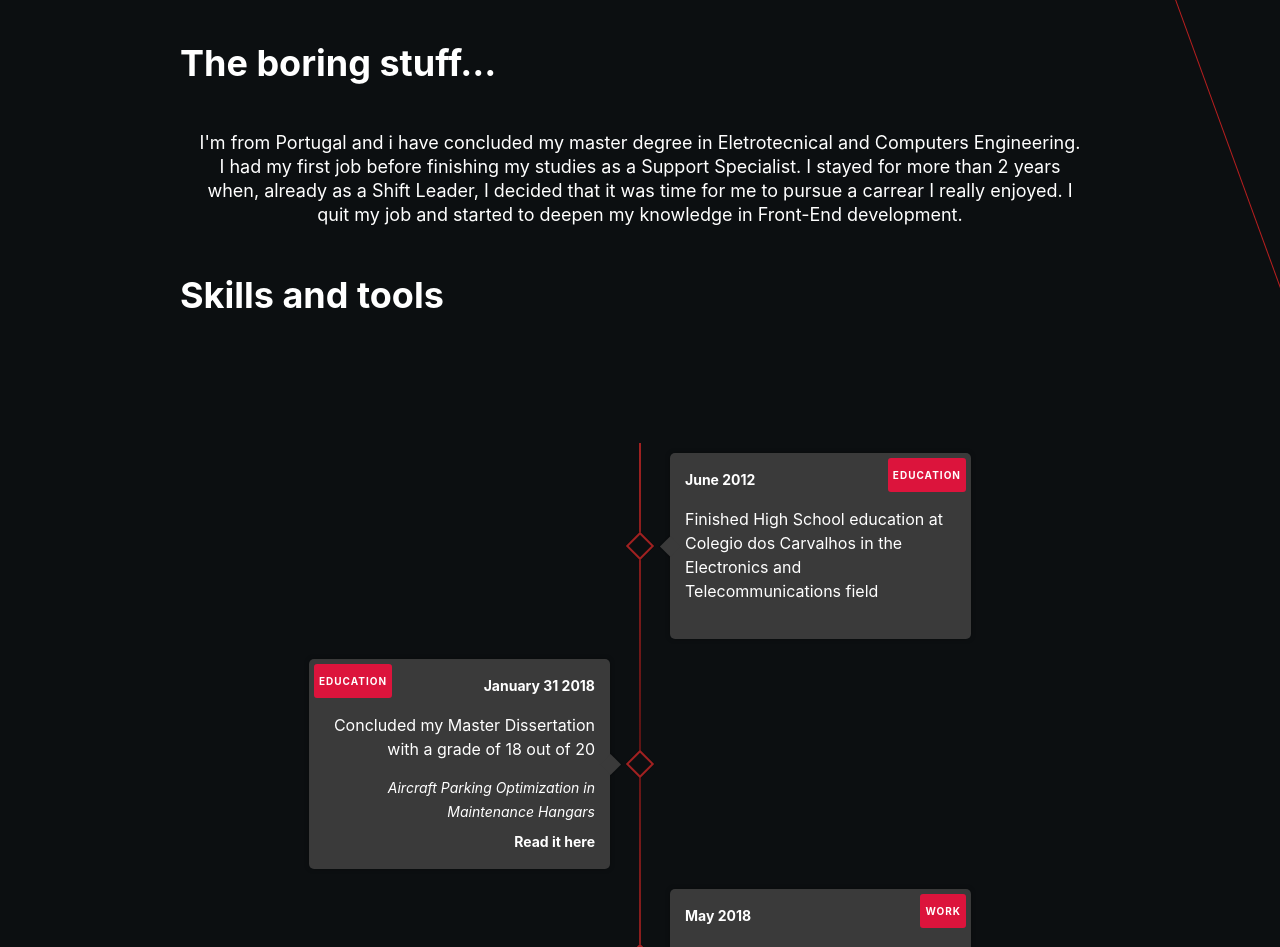
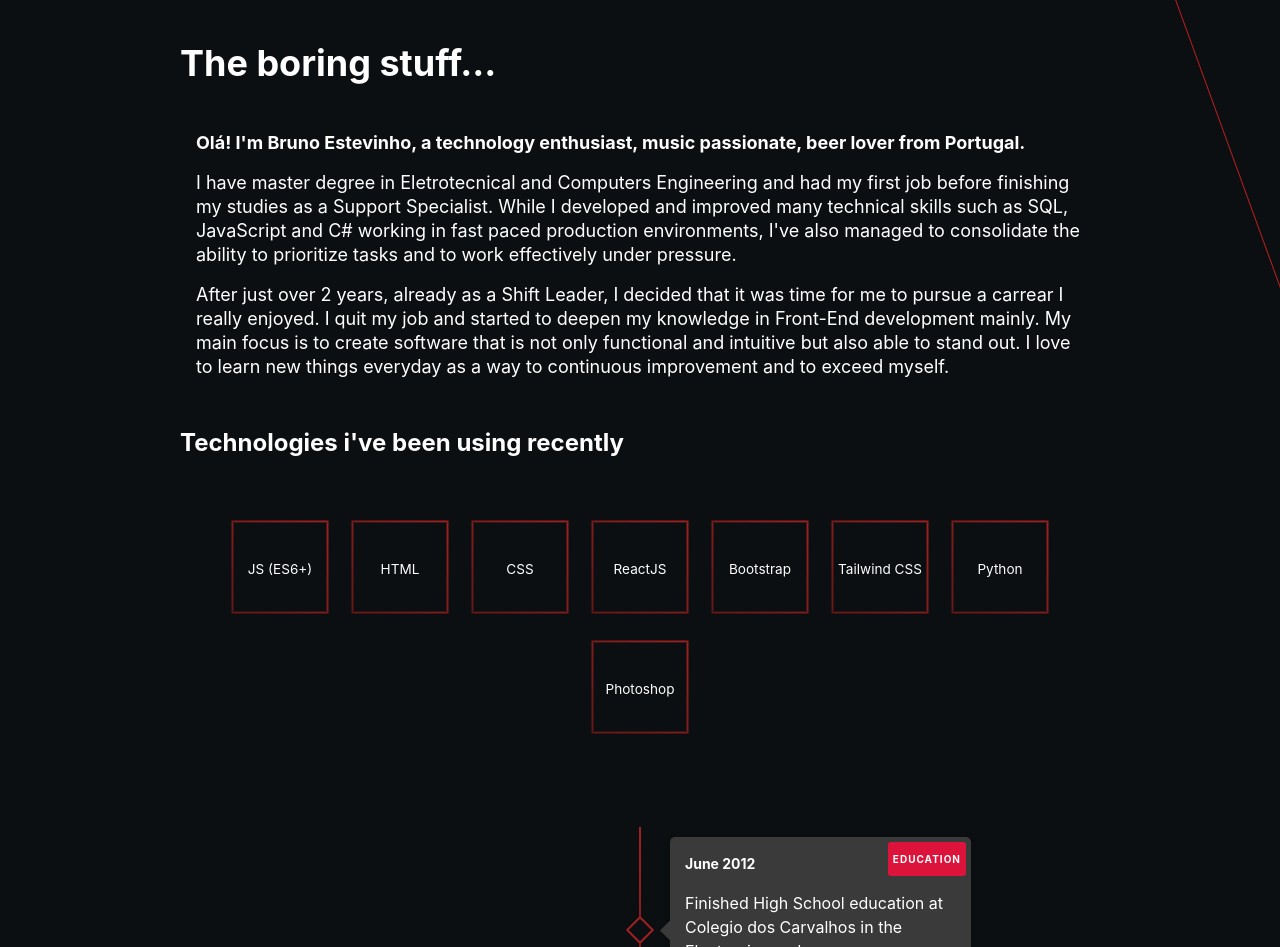
Before and after one commit to brunoestevinho/personal-webpage, a React (Create React App) app: page / in a window 1280 px wide. Shown: the part 860-1807 px from the top of the page. Built offline with nearby package versions, Linux system fonts and the light colour scheme.

Commit message:
add skills

```diff
--- a/src/App.css
+++ b/src/App.css
@@ -240,3 +240,21 @@ a {
 ::-webkit-scrollbar-thumb:hover {
   background: #555;
 }
+
+.skill {
+  display: inline-block;
+  border: 2px solid;
+  border-image-slice: 1;
+  border-image-source: linear-gradient(to bottom left, #a02121, #661717);
+  margin: 10px;
+  width: 100px;
+  height: 100px;
+  font-size: 14px;
+  line-height: 100px;
+  transition: transform 0.3s linear;
+  transform: scale(0.97, 0.93);
+}
+
+.skill:hover {
+  transform: scale(1, 1);
+}
--- a/src/components/aboutMe.js
+++ b/src/components/aboutMe.js
@@ -1,19 +1,43 @@
 import React from "react";
+
+import skills from "../data/skills";
 
 const AboutMe = () => {
   return (
     <section className="text-white pt-6 pb-20" id="about">
       <h2 className="text-4xl font-bold pb-12">The boring stuff...</h2>
-      <p className="px-4 text-center pb-12">
-        I'm from Portugal and i have concluded my master degree in
-        Eletrotecnical and Computers Engineering. I had my first job before
-        finishing my studies as a Support Specialist. I stayed for more than 2
-        years when, already as a Shift Leader, I decided that it was time for me
-        to pursue a carrear I really enjoyed. I quit my job and started to
-        deepen my knowledge in Front-End development.
+      <h3 className="px-4 pb-4">
+        <strong>
+          Olá! I'm Bruno Estevinho, a technology enthusiast, music passionate,
+          beer lover from Portugal.
+        </strong>
+      </h3>
+      <p className="px-4 pb-4">
+        I have master degree in Eletrotecnical and Computers Engineering and had
+        my first job before finishing my studies as a Support Specialist. While
+        I developed and improved many technical skills such as SQL, JavaScript
+        and C# working in fast paced production environments, I've also managed
+        to consolidate the ability to prioritize tasks and to work effectively
+        under pressure.
       </p>
-      <h2 className="text-4xl font-bold pb-12">Skills and tools</h2>
-      <p className="px-4 text-center"></p>
+      <p className="px-4 pb-12">
+        After just over 2 years, already as a Shift Leader, I decided that it
+        was time for me to pursue a carrear I really enjoyed. I quit my job and
+        started to deepen my knowledge in Front-End development mainly. My main
+        focus is to create software that is not only functional and intuitive
+        but also able to stand out. I love to learn new things everyday as a way
+        to continuous improvement and to exceed myself.
+      </p>
+      <h3 className="text-2xl font-bold pb-12">
+        Technologies i've been using recently
+      </h3>
+      <div className="px-4 text-center">
+        <ul>
+          {skills.map((skill) => (
+            <li className="skill">{skill.item}</li>
+          ))}
+        </ul>
+      </div>
     </section>
   );
 };
--- a/src/components/projects.js
+++ b/src/components/projects.js
@@ -1,5 +1,5 @@
 import React from "react";
-import project_data from "../data/projectData";
+import projectData from "../data/projectData";
 
 import { ReactComponent as GitHub } from "../images/github.svg";
 import { ReactComponent as WebPage } from "../images/webpage.svg";
@@ -13,7 +13,7 @@ const Projects = () => {
         <h2 className="text-4xl font-bold pb-3">The interesting stuff !</h2>
       </header>
       <div className="my-7 space-y-24">
-        {project_data.map((project_data, index) => (
+        {projectData.map((projectData, index) => (
           <article
             className="flex flex-wrap md:justify-between md:items-center"
             key={index}
@@ -29,17 +29,17 @@ const Projects = () => {
                 src={project1}
                 width="768px"
                 height="575px"
-                alt={project_data.title}
+                alt={projectData.title}
                 className="rounded-lg"
               />
             </picture>
             <div className="flex flex-col overflow-auto  space-y-3 my-3 mx-1 w-full md:w-5/12 ">
               <h3 className="uppercase font-bold text-lg">
-                {project_data.title}
+                {projectData.title}
               </h3>
-              <p>{project_data.description}</p>
+              <p>{projectData.description}</p>
               <div className="flex overflow-auto space-x-3 pb-2">
-                {project_data.tools.map((tool, index) => (
+                {projectData.tools.map((tool, index) => (
                   <span
                     className="border border-gray-500 px-2 py-1 rounded-lg text-sm"
                     key={index}
@@ -50,18 +50,18 @@ const Projects = () => {
               </div>
               <div className="w-auto flex space-x-5 relative">
                 <a
-                  href={project_data.github}
+                  href={projectData.github}
                   target="_blank"
                   rel="noreferrer"
-                  alt={project_data.title}
+                  alt={projectData.title}
                 >
                   <GitHub width="24px" height="24px" />
                 </a>
                 <a
-                  href={project_data.link}
+                  href={projectData.link}
                   target="_blank"
                   rel="noreferrer"
-                  alt={project_data.title}
+                  alt={projectData.title}
                 >
                   <WebPage width="24px" height="24px" />
                 </a>
--- a/src/data/projectData.js
+++ b/src/data/projectData.js
@@ -1,4 +1,4 @@
-const project_data = [
+const projectData = [
   {
     title: "Todo List",
     image: "../images/todo.png",
@@ -17,4 +17,4 @@ const project_data = [
   },
 ];
 
-export default project_data;
+export default projectData;
--- /dev/null
+++ b/src/data/skills.js
@@ -0,0 +1,28 @@
+const skills = [
+  {
+    item: "JS (ES6+)",
+  },
+  {
+    item: "HTML",
+  },
+  {
+    item: "CSS",
+  },
+  {
+    item: "ReactJS",
+  },
+  {
+    item: "Bootstrap",
+  },
+  {
+    item: "Tailwind CSS",
+  },
+  {
+    item: "Python",
+  },
+  {
+    item: "Photoshop",
+  },
+];
+
+export default skills;
```
Also changed, not shown: 1 other file (tests, documents, lock files or other folders).
